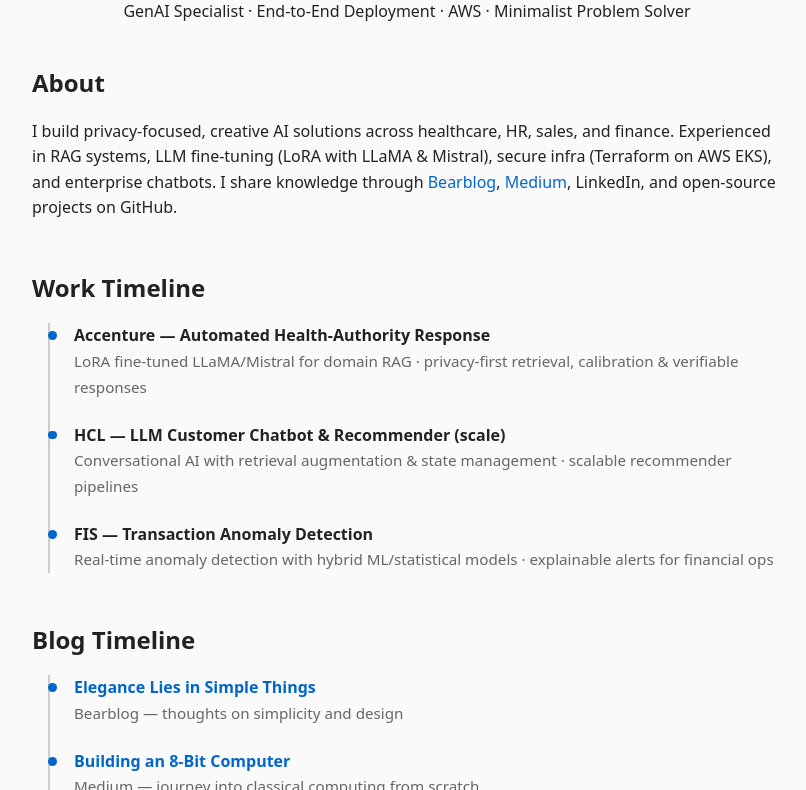
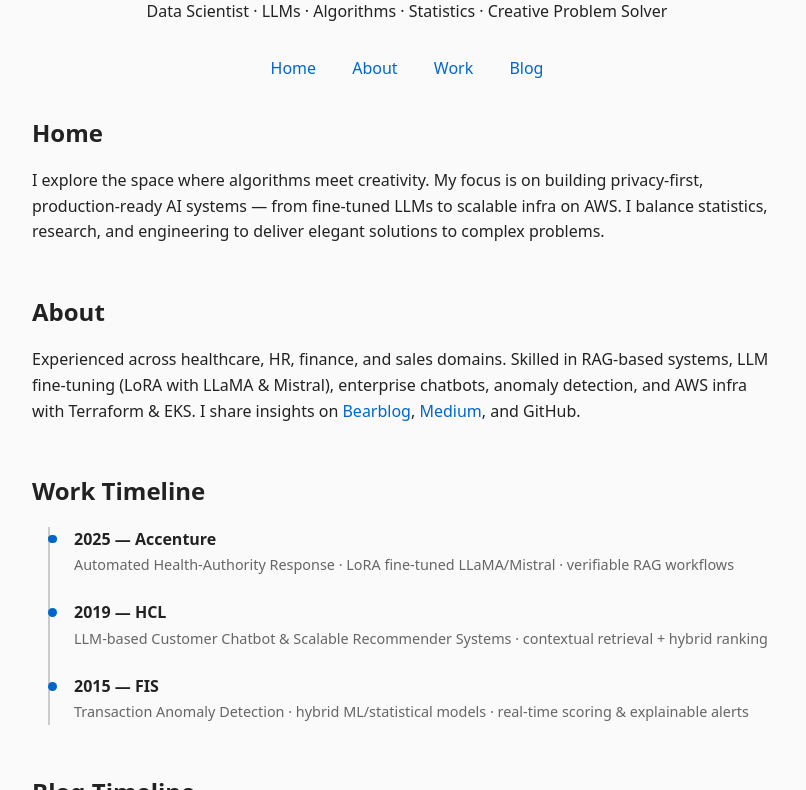
Before and after one commit to IamSantoshKumar/Portfolio, a plain HTML site: page index.html in a window 1280 px wide. Shown: the part 122-912 px from the top of the page, without its empty margins (233-1039 px from the left). Drawn offline with Linux system fonts and the light colour scheme.

Commit message:
Update index.html

```diff
--- a/index.html
+++ b/index.html
@@ -26,13 +26,20 @@
       color: #0066cc;
       text-decoration: none;
     }
-    a:hover {
-      text-decoration: underline;
-    }
+    a:hover { text-decoration: underline; }
 
     header {
       text-align: center;
-      margin-bottom: 2.5rem;
+      margin-bottom: 2rem;
+    }
+
+    nav {
+      text-align: center;
+      margin-bottom: 2rem;
+    }
+    nav a {
+      margin: 0 1rem;
+      font-weight: 500;
     }
 
     .wave {
@@ -51,9 +58,7 @@
       100% { transform: rotate(0deg); }
     }
 
-    section {
-      margin-bottom: 3rem;
-    }
+    section { margin-bottom: 3rem; }
 
     /* Timeline */
     .timeline {
@@ -83,7 +88,7 @@
     }
     .timeline small {
       color: #666;
-      font-size: 0.95rem;
+      font-size: 0.9rem;
     }
 
     /* Footer icons */
@@ -100,9 +105,7 @@
       height: 22px;
       fill: #333;
     }
-    footer a:hover svg {
-      fill: #0066cc;
-    }
+    footer a:hover svg { fill: #0066cc; }
 
     @media (prefers-color-scheme: dark) {
       body { background: #111; color: #eee; }
@@ -116,17 +119,35 @@
 </head>
 <body>
   <header>
-    <h1>👋<span class="wave">👋</span> Hi, I’m Santhosh Kumar</h1>
-    <p>GenAI Specialist · End-to-End Deployment · AWS · Minimalist Problem Solver</p>
+    <h1><span class="wave">👋</span> Hi, I’m Santhosh Kumar</h1>
+    <p>Data Scientist · LLMs · Algorithms · Statistics · Creative Problem Solver</p>
   </header>
+
+  <nav>
+    <a href="#home">Home</a>
+    <a href="#about">About</a>
+    <a href="#work">Work</a>
+    <a href="#blog">Blog</a>
+  </nav>
+
+  <section id="home">
+    <h2>Home</h2>
+    <p>
+      I explore the space where algorithms meet creativity. My focus is on
+      building privacy-first, production-ready AI systems — from fine-tuned LLMs
+      to scalable infra on AWS. I balance statistics, research, and engineering
+      to deliver elegant solutions to complex problems.
+    </p>
+  </section>
 
   <section id="about">
     <h2>About</h2>
     <p>
-      I build privacy-focused, creative AI solutions across healthcare, HR, sales, and finance.
-      Experienced in RAG systems, LLM fine-tuning (LoRA with LLaMA & Mistral), secure infra (Terraform on AWS EKS),
-      and enterprise chatbots. I share knowledge through <a href="https://santhoshnotes.bearblog.dev">Bearblog</a>,
-      <a href="https://medium.com/@shanvsanthosh">Medium</a>, LinkedIn, and open-source projects on GitHub.
+      Experienced across healthcare, HR, finance, and sales domains.
+      Skilled in RAG-based systems, LLM fine-tuning (LoRA with LLaMA & Mistral),
+      enterprise chatbots, anomaly detection, and AWS infra with Terraform & EKS.
+      I share insights on <a href="https://santhoshnotes.bearblog.dev">Bearblog</a>,
+      <a href="https://medium.com/@shanvsanthosh">Medium</a>, and GitHub.
     </p>
   </section>
 
@@ -134,16 +155,16 @@
     <h2>Work Timeline</h2>
     <ul class="timeline">
       <li>
-        <strong>Accenture — Automated Health-Authority Response</strong>
-        <small>LoRA fine-tuned LLaMA/Mistral for domain RAG · privacy-first retrieval, calibration & verifiable responses</small>
+        <strong>2025 — Accenture</strong>
+        <small>Automated Health-Authority Response · LoRA fine-tuned LLaMA/Mistral · verifiable RAG workflows</small>
       </li>
       <li>
-        <strong>HCL — LLM Customer Chatbot & Recommender (scale)</strong>
-        <small>Conversational AI with retrieval augmentation & state management · scalable recommender pipelines</small>
+        <strong>2019 — HCL</strong>
+        <small>LLM-based Customer Chatbot & Scalable Recommender Systems · contextual retrieval + hybrid ranking</small>
       </li>
       <li>
-        <strong>FIS — Transaction Anomaly Detection</strong>
-        <small>Real-time anomaly detection with hybrid ML/statistical models · explainable alerts for financial ops</small>
+        <strong>2015 — FIS</strong>
+        <small>Transaction Anomaly Detection · hybrid ML/statistical models · real-time scoring & explainable alerts</small>
       </li>
     </ul>
   </section>
@@ -153,11 +174,11 @@
     <ul class="timeline">
       <li>
         <strong><a href="https://santhoshnotes.bearblog.dev/elegance-lies-in-simple-things/">Elegance Lies in Simple Things</a></strong>
-        <small>Bearblog — thoughts on simplicity and design</small>
+        <small>Bearblog · Jul 2024</small>
       </li>
       <li>
         <strong><a href="https://medium.com/@shanvsanthosh/building-an-8-bit-computer-a-journey-into-classical-computing-13d250c3827a">Building an 8-Bit Computer</a></strong>
-        <small>Medium — journey into classical computing from scratch</small>
+        <small>Medium · Dec 2023</small>
       </li>
     </ul>
   </section>
```
